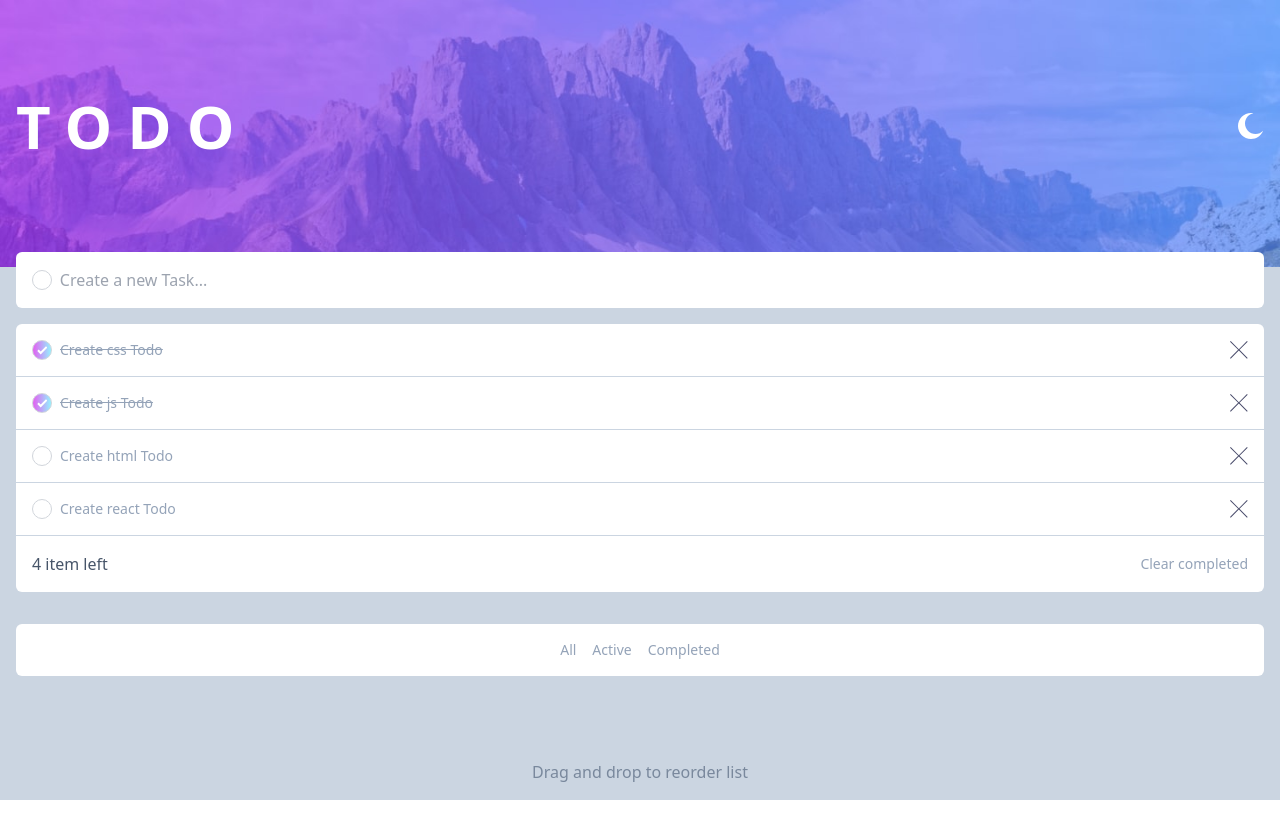
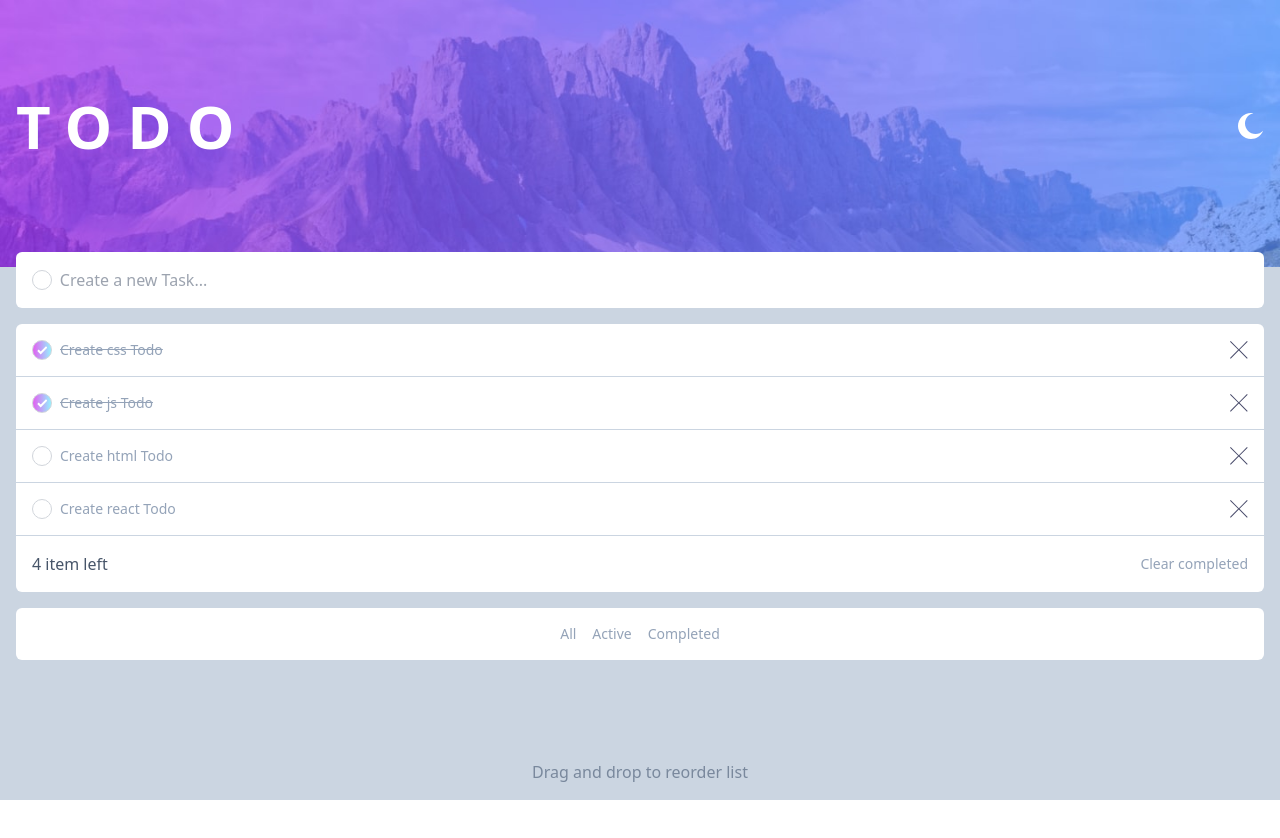
Before and after one commit to PandaDesigner/react-todo-frontend-mentor, a React (Vite) app: page / in a window 1280 px wide. Shown: the top 838 px of the page. Built offline with nearby package versions, Linux system fonts and the light colour scheme.

Commit message:
class incorporations

```diff
--- a/src/App.jsx
+++ b/src/App.jsx
@@ -60,7 +60,7 @@ function App() {
 
   return (
     <>
-      <div className=' bg-[url("./assets/images/bg-mobile-light.jpg")] dark:bg-[url("./assets/images/bg-mobile-dark.jpg")] md:bg-[url("./assets/images/bg-desktop-light.jpg")] md:dark:bg-[url("./assets/images/bg-desktop-dark.jpg")] bg-contain bg-slate-300 dark:bg-slate-900 bg-top-center bg-no-repeat min-h-screen relative'>
+      <div className=' bg-[url("./assets/images/bg-mobile-light.jpg")] dark:bg-[url("./assets/images/bg-mobile-dark.jpg")] md:bg-[url("./assets/images/bg-desktop-light.jpg")] md:dark:bg-[url("./assets/images/bg-desktop-dark.jpg")] bg-contain bg-slate-300 dark:bg-slate-900 bg-top-center bg-no-repeat min-h-screen  relative'>
         <HeaderApp
           darkMode={darkMode}
           setDarkMode={setDarkMode}
@@ -76,7 +76,6 @@ function App() {
         </main>
         <FilterSection handlerFilterTodo={handlerFilterTodo} />
       </div>
-
       <FooterApp />
     </>
   );
--- a/src/components/UI/FilterSection.jsx
+++ b/src/components/UI/FilterSection.jsx
@@ -4,7 +4,7 @@ import { ButtonText } from "./buttons/ButtonText";
 export const FilterSection = ({ handlerFilterTodo }) => {
   return (
     <>
-      <section className="container px-4 mx-auto mt-8 ">
+      <section className="container sticky px-4 pt-2 pb-8 mx-auto sm:mt-6 sm:pt-4 sm:relative bg-slate-300 dark:bg-slate-900 bottom-6">
         <div className="flex items-center justify-center gap-4 p-4 overflow-hidden bg-white rounded-md dark:bg-slate-700">
           <ButtonText onClick={handlerFilterTodo} buttonTextName="All" />
           <ButtonText onClick={handlerFilterTodo} buttonTextName="Active" />
```
